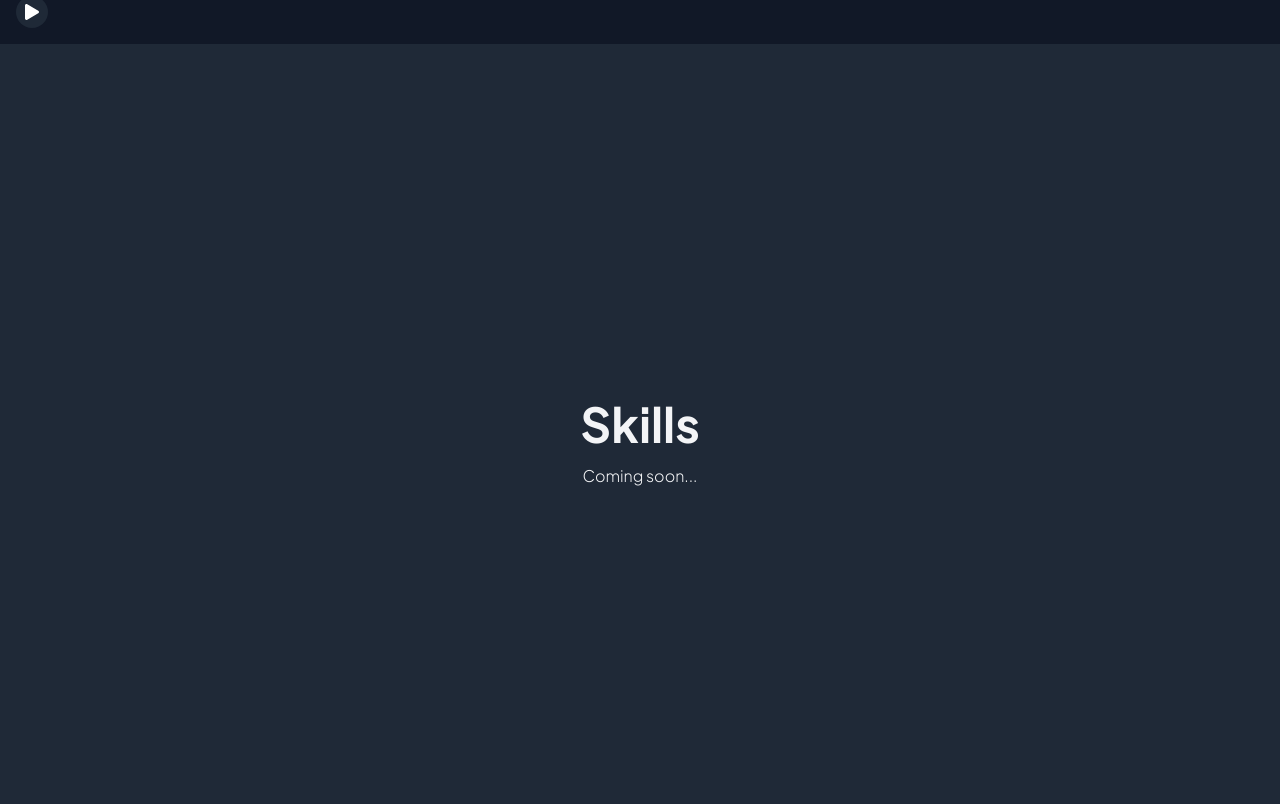
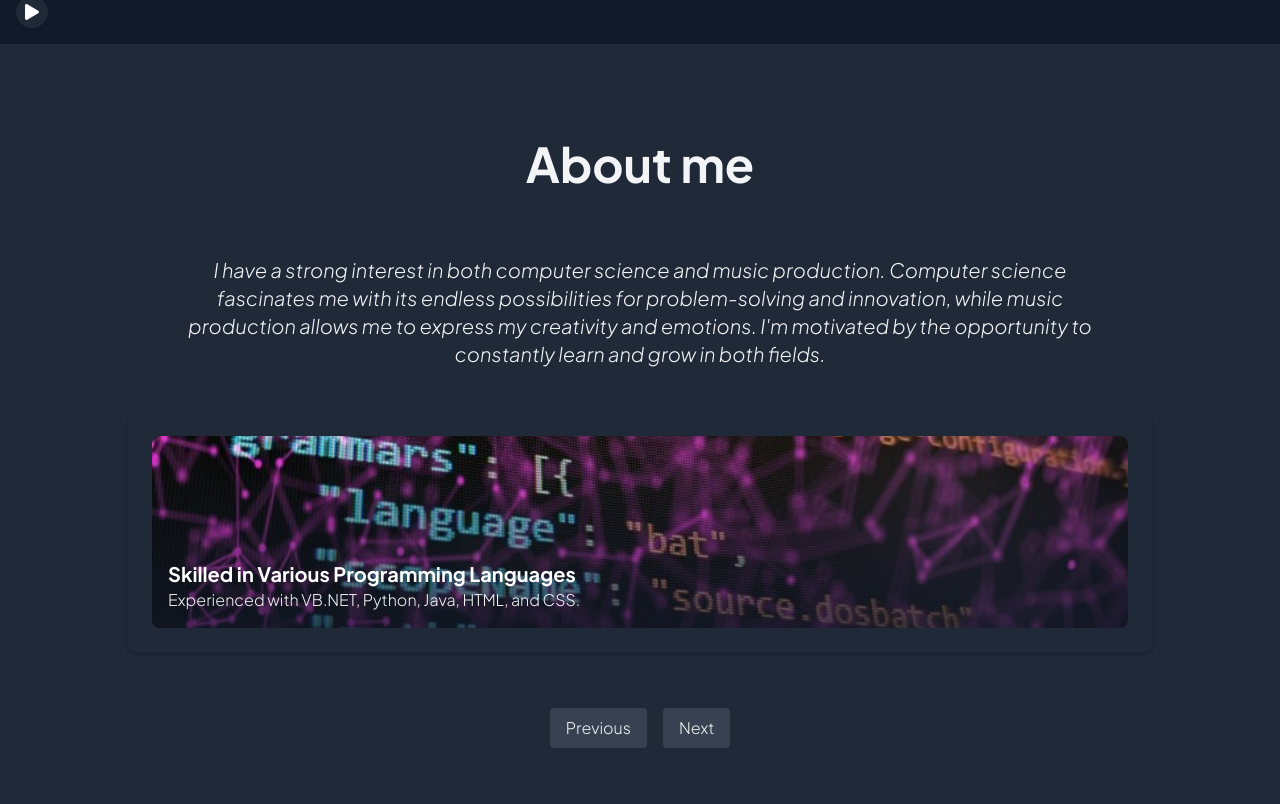
Before and after one commit to ShallowMachinery/purrfolio-1, a Next.js app: page / in a window 1280 px wide. Shown: the part 756-1560 px from the top of the page. Built offline with nearby package versions, Linux system fonts and the light colour scheme.

Commit message:
7th commit

```diff
--- a/app/components/BackgroundMusic.tsx
+++ b/app/components/BackgroundMusic.tsx
@@ -21,7 +21,7 @@ const BackgroundMusic = () => {
 
   return (
     <div className="fixed bottom-4 left-4 z-50">
-      <audio ref={audioRef} src="/sasamahankita.ogg" loop />
+      <audio ref={audioRef} src="/sasamahankitainstrumental.ogg" loop />
       <button
         className="bg-gray-800 text-white p-2 rounded-full focus:outline-none"
         onClick={togglePlayPause}
--- /dev/null
+++ b/app/mainpage/hobbies.tsx
@@ -0,0 +1,12 @@
+import React, { useState } from 'react';
+
+const HobbiesSection: React.FC = () => {
+  return (
+    <section id="hobbies" className="w-full h-screen flex flex-col items-center justify-center bg-gray-800 text-gray-100 relative">
+      <h2 className="text-5xl text-center font-bold mx-20">Hobbies</h2>
+      <p className="mt-4">Coming soon...</p>
+    </section>
+  );
+};
+
+export default HobbiesSection;
--- a/app/mainpage/inquiries.tsx
+++ b/app/mainpage/inquiries.tsx
@@ -26,7 +26,7 @@ const InquiriesSection = () => {
   };
 
   return (
-    <section id="inquiries" className="w-full h-screen flex flex-col items-center justify-center bg-gray-800 text-gray-100 relative">
+    <section id="inquiries" className="w-full h-screen flex flex-col items-center justify-center bg-gray-900 text-gray-100 relative">
       <div className="border-white border-0 p-20 rounded-lg sm:border-2">
         <h2 className="text-3xl text-center font-bold m-3">You have inquiries?</h2>
         <p className="text-large text-center italic m-3">Just drop me a message!</p>
--- a/app/mainpage/proficiency.tsx
+++ b/app/mainpage/proficiency.tsx
@@ -1,10 +1,89 @@
 import React, { useState } from 'react';
 
+interface Card {
+  title: string;
+  description: string;
+  imageUrl: string; // Path to your image
+}
+
+const cardsData: Card[] = [
+  {
+    title: 'Skilled in Various Programming Languages',
+    description: 'Experienced with VB.NET, Python, Java, HTML, and CSS.',
+    imageUrl: '/proglang.jpg', // Replace with your image path
+  },
+  {
+    title: 'Proficiency in MS Office Apps',
+    description: 'Earned certificates from Microsoft for passing Word 2019, Excel 2019, Powerpoint 2019 and 2013, and Access 2013 Specialist Exams.',
+    imageUrl: '/microsoftapps.png', // Replace with your image path
+  },
+  {
+    title: 'Machine Learning',
+    description: 'Exploring concepts like deep learning and natural language processing.',
+    imageUrl: '/tn.jpg', // Replace with your image path
+  },
+];
+
 const ProficiencySection: React.FC = () => {
+  const [currentCardIndex, setCurrentCardIndex] = useState(0);
+
+  const handleNextCard = () => {
+    setCurrentCardIndex((prevIndex) => (prevIndex + 1) % cardsData.length);
+  };
+
+  const handlePrevCard = () => {
+    setCurrentCardIndex((prevIndex) => (prevIndex - 1 + cardsData.length) % cardsData.length);
+  };
+
+  const card = cardsData[currentCardIndex];
+
   return (
     <section id="proficiency" className="w-full h-screen flex flex-col items-center justify-center bg-gray-800 text-gray-100 relative">
-      <h2 className="text-5xl text-center font-bold mx-20">Skills</h2>
-      <p className="mt-4">Coming soon...</p>
+      <h2 className="text-5xl text-center font-bold mx-20">About me</h2>
+      <section id="longAboutMe" className="w-3/4 text-center text-xl mt-10 mx-10 p-7 italic">
+        <p>I have a strong interest in both computer science and music production. Computer science fascinates me with its endless possibilities for problem-solving and innovation, while music production allows me to express my creativity and emotions. I'm motivated by the opportunity to constantly learn and grow in both fields.</p>
+      </section>
+
+      {/* Card container with transition */}
+      <div className="flex overflow-x-hidden w-full justify-center transition duration-300 ease-in-out transform translate-x-0">
+          {cardsData.map((cardData, index) => (
+            <div
+              key={cardData.title}
+              className={`rounded-lg shadow-md w-4/5 p-6 m-4 hover:scale-105 transition-transform duration-300 ease-in-out transform ${
+                index === currentCardIndex ? 'opacity-100' : 'opacity-0 hidden'
+              }`}
+            >
+            <div className="relative w-full h-48 rounded-t-lg overflow-hidden">
+              <img src={cardData.imageUrl} alt={cardData.title} className="w-full h-full object-cover absolute top-0 left-0 rounded-lg" />
+              <div className="absolute inset-0 bg-gradient-to-b from-transparent to-gray-900 opacity-75 rounded-lg"></div>
+              <div className="absolute bottom-0 left-0 p-4">
+                <h3 className="text-xl font-bold text-white">{cardData.title}</h3>
+                <p className="text-gray-100">{cardData.description}</p>
+              </div>
+            </div>
+          </div>
+        ))}
+      </div>
+
+      {/* Navigation buttons */}
+      <div className="flex justify-between mt-10 px-10">
+        <button
+          type="button"
+          className="bg-gray-700 text-gray-100 px-4 py-2 rounded hover:bg-gray-800 transition duration-300 ease-in-out mr-4"
+          onClick={handlePrevCard}
+          disabled={currentCardIndex === 0}
+        >
+          Previous
+        </button>
+        <button
+          type="button"
+          className="bg-gray-700 text-gray-100 px-4 py-2 rounded hover:bg-gray-800 transition duration-300 ease-in-out"
+          onClick={handleNextCard}
+          disabled={currentCardIndex === cardsData.length - 1}
+        >
+          Next
+        </button>
+      </div>
     </section>
   );
 };
--- a/app/page.tsx
+++ b/app/page.tsx
@@ -6,6 +6,7 @@ import BackgroundMusic from './components/BackgroundMusic';
 import IntroSection from './mainpage/intro';
 import ProficiencySection from './mainpage/proficiency';
 import ProjectsSection from './mainpage/projects';
+import HobbiesSection from './mainpage/hobbies';
 import InquiriesSection from './mainpage/inquiries';
 
 export default function Home() {
@@ -15,7 +16,8 @@ export default function Home() {
       <IntroSection /> {/* bg-gray-900 text-gray-100*/}
       <ProficiencySection /> {/* bg-gray-800 text-gray-100 */}
       <ProjectsSection /> {/* bg-gray-900 text-gray-100*/}
-      <InquiriesSection /> {/* bg-gray-800 text-gray-100 */}
+      <HobbiesSection /> {/* bg-gray-800 text-gray-100*/}
+      <InquiriesSection /> {/* bg-gray-900 text-gray-100 */}
     </main>
   );
 }
```
Also changed, not shown: app/globals.css (line endings or trailing spaces), public/proglang.jpg.
